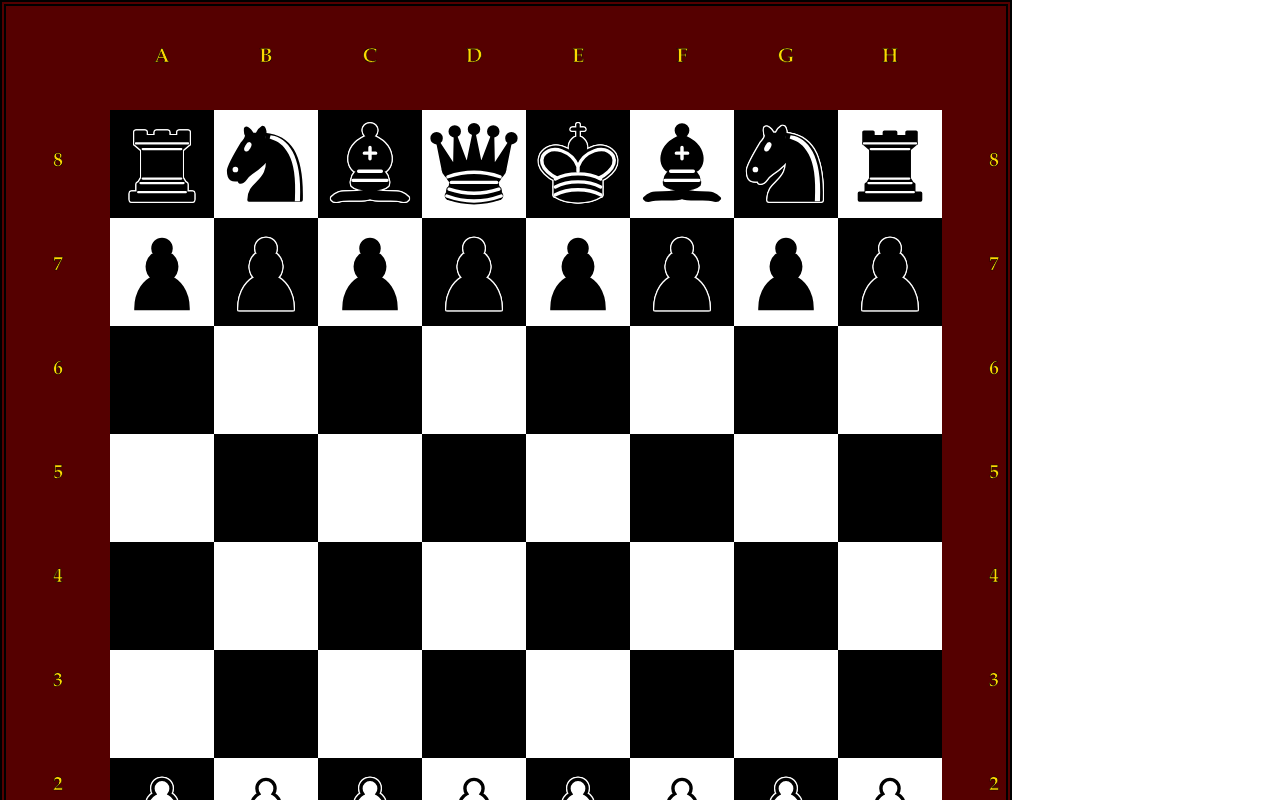
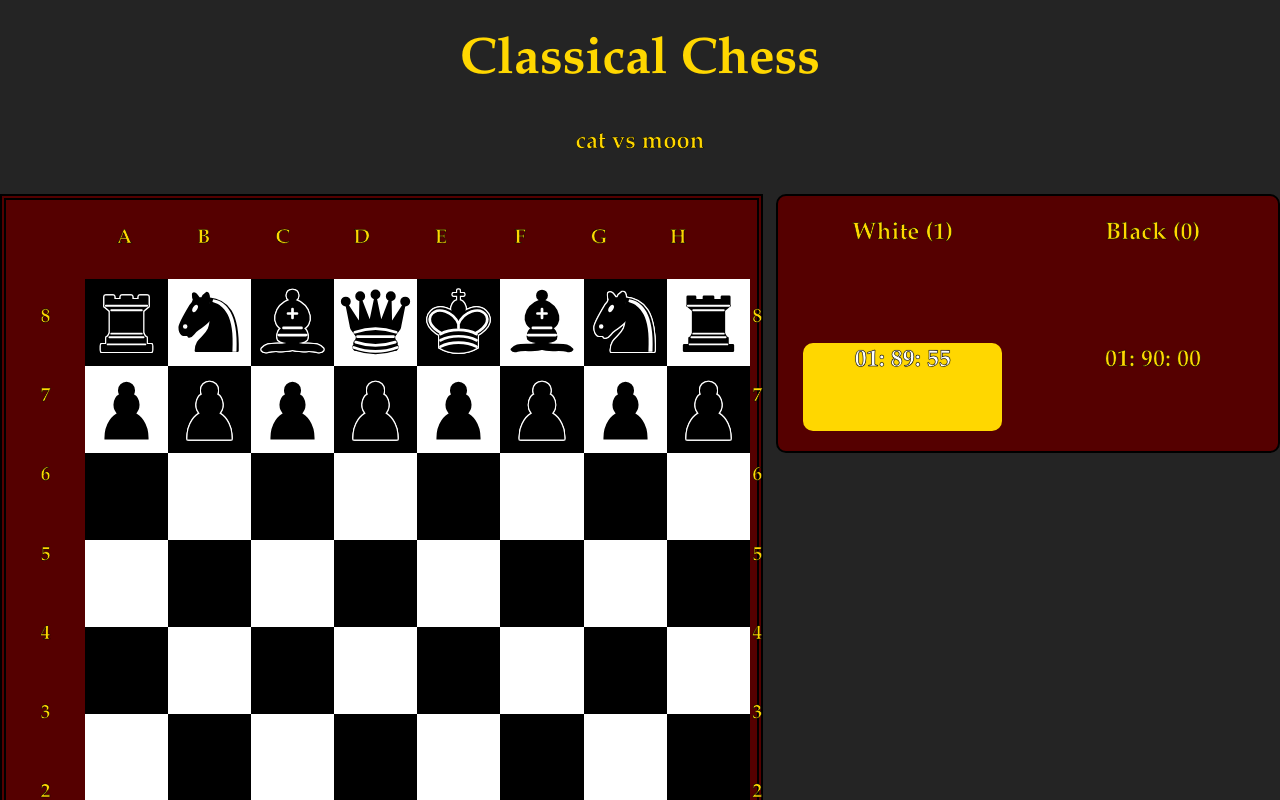
Before and after one commit to ArtemisAaroe/Chess-web-app, a React (Vite) app: page / in a window 1280 px wide. Shown: the top 800 px of the page. Built offline with nearby package versions, Linux system fonts and the light colour scheme.

Commit message:
feat: added aria-labels and counter for what round the players are on

```diff
--- a/src/components/ChessPage/ChessPage.css
+++ b/src/components/ChessPage/ChessPage.css
@@ -18,6 +18,10 @@
     max-width: 1000px;
     min-width: 300px;
     background: #550000;
+    grid-row-start: 2;
+    grid-column-start: 1;
+    grid-row: span 3 / span 3;
+    grid-column: span 3 / span 3;
     /* background: #CCCCCC; */
     /* background: #444444; */
     /* background: #333333; */
@@ -34,7 +38,10 @@
 }
 
 .background-in-game {
-
+    display: grid;
+    grid-template-rows: 0.5fr repeat(4, 1fr);
+    grid-template-columns: repeat(5, 1fr);
+    gap: 1vw;
 }
 
 .border-piece {
@@ -52,7 +59,9 @@
     color: #FFD700;
     -webkit-text-stroke: 0.5px rgb(0, 0, 0);
     font-family: Garamond, Georgia, 'Times New Roman', Times, serif;
+}
 
-
-
+.game-banner {
+    grid-row: span 1 / span 1;
+    grid-column: span 5 / span 5;
 }
--- a/src/components/ChessPage/ChessPage.tsx
+++ b/src/components/ChessPage/ChessPage.tsx
@@ -7,6 +7,7 @@ import { PieceType } from "../../emums/Piece"
 import { Board } from "../../objects/Board"
 import PromotionView from "../PromotionView/PromotionView"
 import { isPieceType } from "../../emums/Piece"
+import { ChessType } from "../../emums/Chess"
 
 
 export default function ChessPage() {
@@ -92,6 +93,10 @@ export default function ChessPage() {
     const [displayPromotionView, setDisplayPromotionView] = useState(false);
 
     const [PromotionViewSquare, setPromotionViewSquare] = useState("")
+
+    const whitePlayer: string = "cat"
+    const blackPlayer: string = "moon";
+    const chessStyle: ChessType = ChessType.Classical;
 
     const movePiece = useCallback((moves: string[]):void => {
         setBoardstate((boardstate) => {
@@ -224,6 +229,11 @@ export default function ChessPage() {
 
     return(
         <div className="background-in-game">
+            <div className="game-banner">
+                <h1>{chessStyle} Chess</h1>
+                <h2>{whitePlayer} vs {blackPlayer}</h2>
+            </div>
+
             <div className="board-boarder" role="grid" aria-label="chessboard with markers for rows and columns">
                 {Array.from(["", "A", "B", "C", "D", "E", "F", "G", "H", "",
                     "8", "8", "7", "7", "6", "6", "5", "5", "4", "4",
@@ -259,7 +269,7 @@ export default function ChessPage() {
                     ))}
                 </div>
             </div>
-            <StopWatch player={player}/>
+            <StopWatch player={player} chessType={chessStyle}/>
             <PromotionView
                 player={player}
                 display={displayPromotionView}
--- a/src/components/StopWatch/StopWatch.css
+++ b/src/components/StopWatch/StopWatch.css
@@ -3,14 +3,22 @@
     grid-template-columns: repeat(2, 1fr);
     grid-template-rows: repeat(2, 1fr);
     background: #550000;
+    grid-row-start: 2;
+    grid-column-start: 4;
+    grid-row: span 1 / span 1;
+    grid-column: span 2 / span 2;
+    border-radius: 10px;
+    border: black solid 2px
     }
 
 .highlight-time {
     background-color: #FFD700;
-    color: white;
+    color: #FFFFFF;
+    text-shadow: 0 0 1px #222222;
     margin-right: 2vw;
     margin-left: 2vw;
     border-radius: 10px;
+
 
 }
 
--- a/src/components/StopWatch/StopWatch.tsx
+++ b/src/components/StopWatch/StopWatch.tsx
@@ -1,19 +1,74 @@
+import { ChessType } from "../../emums/Chess";
 import "./StopWatch.css"
-import { useState, useEffect, useCallback } from "react";
+import { useState, useEffect, useCallback, useRef } from "react";
 
-
+function usePrevious<T>(value: T) {
+    const ref = useRef<T>()
+    useEffect(() => { ref.current = value }, [value])
+    return ref.current
+  }
 
 interface stopWatchProps {
     player: number;
+    chessType: ChessType;
+    whiteName?: string;
+    blackName?: string;
 }
 
-export default function StopWatch({player}: stopWatchProps) {
-    const [whiteTime, setWhiteTime] = useState(100)
-    const [blackTime, setBlackTime] = useState(100)
+export default function StopWatch({player, chessType, whiteName, blackName}: stopWatchProps) {
+    const startingTime: number = setStartingTime(chessType)
+    const standardAddTime: number = setStandardAddTime(chessType)
+    const [whiteTime, setWhiteTime] = useState(startingTime)
+    const [blackTime, setBlackTime] = useState(startingTime)
+    const [whiteRound, setWhiteRound] = useState(1);
+    const [blackRound, setBlackRound] = useState(0);
 
     const displayTime = useCallback((time: number): string => {
-        return `${String(Math.floor(time/3600)).padStart(2, "0")}:${String(Math.floor(time/60)).padStart(2, "0")}:${String(time%60).padStart(2, "0")}`
+        return `${String(Math.floor(time/3600)).padStart(2, "0")}:
+            ${String(Math.floor(time/60)).padStart(2, "0")}:
+            ${String(time%60).padStart(2, "0")}`;
     }, [])
+
+    function setStartingTime(chessType: ChessType): number {
+        switch (chessType) {
+            case ChessType.Classical:
+                return 5400;
+            case ChessType.Rapid:
+                return 900;
+            case ChessType.Blitz:
+                return 180;
+            case ChessType.Bullet:
+                return 120;
+        }
+    }
+
+    function setStandardAddTime(chessType: ChessType): number {
+        switch (chessType) {
+            case ChessType.Classical:
+                return 30;
+            case ChessType.Rapid:
+                return 10;
+            case ChessType.Blitz:
+                return 3;
+            case ChessType.Bullet:
+                return 1;
+        }
+    }
+
+    const prevPlayer = usePrevious(player)
+
+    useEffect(() => {
+        //stopes from render on mount
+    if (prevPlayer == null || prevPlayer === player) return
+
+        if (player === 1) {
+            setBlackTime(prev => prev + standardAddTime)
+            setWhiteRound(prev => prev + 1)
+        } else {
+            setWhiteTime(prev => prev + standardAddTime)
+            setBlackRound(prev => prev + 1)
+        }
+    }, [player])
 
     useEffect(() => {
         if ((whiteTime <= 0 && player === 1) || (blackTime<= 0 && player === (-1))) {
@@ -33,10 +88,15 @@ export default function StopWatch({player}: stopWatchProps) {
 
 
     return(
-        <div className="clock">
-            <h2>White</h2>
-            <h2>Black</h2>
-            <h2 className={player === 1 ? "highlight-time" : "unhighlighted-time"}>{displayTime(whiteTime)}</h2>
+        <div className="clock"
+            role="grid"
+            aria-label="Clock denoting time left for white and black player">
+            <h2 aria-label={`White clock: ${whiteTime}`}
+            >{whiteName ? whiteName : "White"} ({whiteRound})</h2>
+            <h2 aria-label={`Black clock: ${blackTime}`}
+            >{blackName ? blackName : "Black"} ({blackRound})</h2>
+            <h2 className={player === 1 ? "highlight-time" : "unhighlighted-time"}
+                >{displayTime(whiteTime)}</h2>
             <h2 className={player === (-1) ?  "highlight-time" : "unhighlighted-time"}>{displayTime(blackTime)}</h2>
         </div>
     )
--- /dev/null
+++ b/src/emums/Chess.ts
@@ -0,0 +1,6 @@
+export enum ChessType {
+    Classical = "Classical",
+    Rapid = "Rapid",
+    Bullet = "Bullet",
+    Blitz = "Blitz",
+}
--- a/src/index.css
+++ b/src/index.css
@@ -27,17 +27,23 @@ body {
   height: 100%;
   width: 100%;
   margin: 0px;
+  background-color: #242424;
+
 }
 
 h1 {
+  color: #FFD700;
   font-size: 3.2em;
   line-height: 1.1;
+  font-family: Garamond, Georgia, 'Times New Roman', Times, serif;
+
 }
 
 h2 {
   color: #FFD700;
   -webkit-text-stroke: 0.5px rgb(0, 0, 0);
-  font-family: Garamond, Georgia, 'Times New Roman', Times, serif;}
+  font-family: Garamond, Georgia, 'Times New Roman', Times, serif;
+}
 
 button {
   border-radius: 8px;
```
